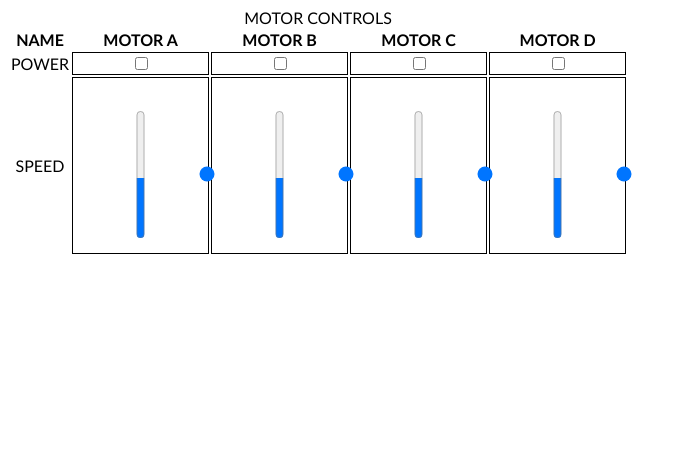
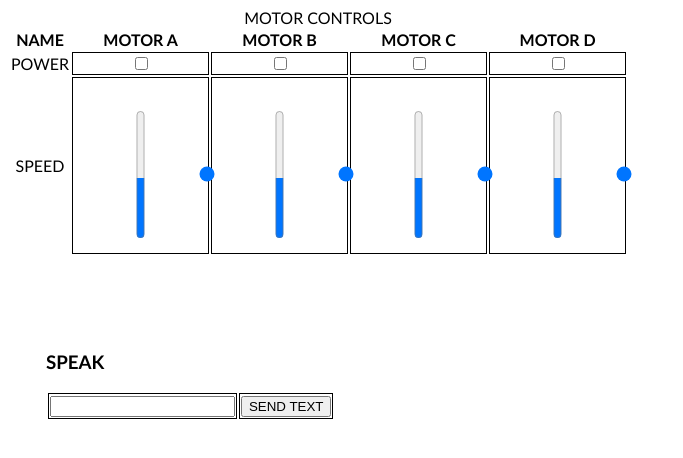
Before and after one commit to CookieInside/EV3DEV_Projects, a Flask app: page / in a window 1280 px wide. Shown: the top 458 px of the page, without its empty margins (0-683 px from the left). Run offline with Flask 3, Linux system fonts and the light colour scheme.

Commit message:
speak feature

```diff
--- a/webcontroller/app.py
+++ b/webcontroller/app.py
@@ -1,5 +1,8 @@
 from flask import Flask, render_template, jsonify, request
 from ev3dev2.motor import LargeMotor, OUTPUT_A, OUTPUT_B, OUTPUT_C, OUTPUT_D, SpeedPercent
+from ev3dev2.sound import Sound
+
+sound = Sound()
 
 motor_A = LargeMotor(OUTPUT_A)
 motor_B = LargeMotor(OUTPUT_B)
@@ -12,6 +15,14 @@ app = Flask(__name__)
 @app.route("/")
 def index():
     return render_template("index.html")
+
+# SPEAK
+@app.route("/speak", methods=["POST"])
+def speak():
+    value = request.form["value"]
+    sound.speak(value)
+    return jsonify({"result" : "the robot said: '" + value + "'."})
+
 
 # SPEED UPDATER
 @app.route("/speed_A", methods=["POST"])
--- a/webcontroller/templates/index.html
+++ b/webcontroller/templates/index.html
@@ -49,5 +49,14 @@
             </tr>
         </tbody>
     </table>
+    <br><br><br><br>
+    <h3 style="margin-left: 3%;">SPEAK</h3>
+    <table style="margin-left: 3%;">
+        <tr>
+            <td><input type="text"></td>
+            <td><button onclick="send_values('/speak')">SEND TEXT</button></td>
+        </tr>
+    </table>
+
 </body>
 </html>
```
Also changed, not shown: webcontroller/templates/style_index.css (line endings or trailing spaces).
